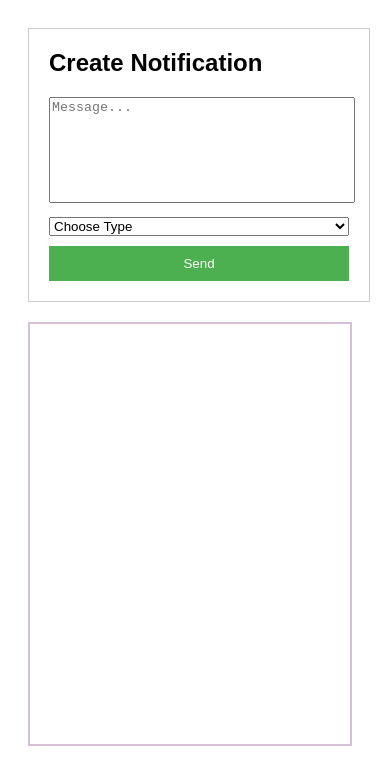
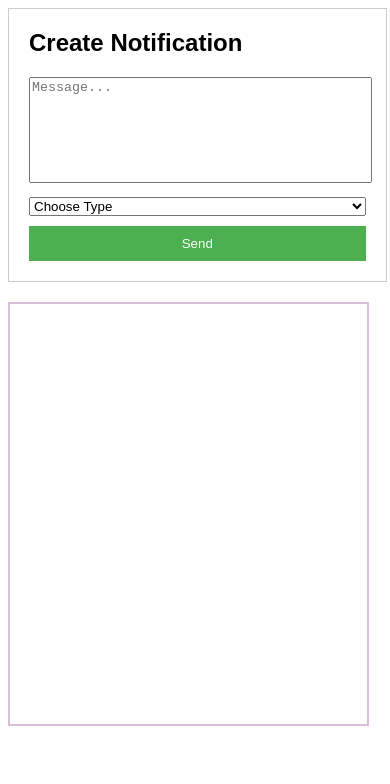
Before and after one commit to msshahs/cloudflare_-notification_app, a plain HTML site: page index.html in a window 390 px wide. Drawn offline with Linux system fonts and the light colour scheme; no server answers.

Commit message:
cors fixed : style changes

```diff
--- a/script.js
+++ b/script.js
@@ -6,6 +6,8 @@ document.addEventListener('DOMContentLoaded', () => {
 
     // API URL (replace with actual URL)
     const API_BASE_URL = "https://my-first-worker.meethshah663.workers.dev";
+    // const API_BASE_URL = "http://localhost:8787";
+
 
     // Submit Notification
     document.getElementById('send-notification-btn').addEventListener('click', async (event) => {
@@ -33,6 +35,7 @@ document.addEventListener('DOMContentLoaded', () => {
     async function createNotification(notification) {
         const response = await fetch(`${API_BASE_URL}/api/notifications`, {
             method: 'POST',
+            mode: 'cors',
             headers: { 'Content-Type': 'application/json' },
             body: JSON.stringify([notification]),
         });
@@ -94,7 +97,7 @@ document.addEventListener('DOMContentLoaded', () => {
     }
 
     // Auto-update notifications every 4 seconds
-    // setInterval(fetchNotifications, 4000);
+    setInterval(fetchNotifications, 4000);
 
     // Initial Fetch
     fetchNotifications();
--- a/styles.css
+++ b/styles.css
@@ -6,7 +6,7 @@ body {
 .container {
   display: flex;
   gap: 20px;
-  padding: 20px;
+  width: 100%;
 }
 
 /* Form Styles */
@@ -14,6 +14,7 @@ body {
   border: 1px solid #ccc;
   padding: 20px;
   width: 300px;
+  flex: 1;
 }
 
 #notification-form h2 {
@@ -52,6 +53,7 @@ body {
   overflow-y: auto;
   width: 300px;
   padding: 10px;
+  flex: 1;
 }
 
 .notification-card {
@@ -91,4 +93,9 @@ body {
   .container {
     flex-direction: column;
   }
+  #notification-form,
+  #notification-feed {
+    width: 90%;
+    flex: none;
+  }
 }
```
